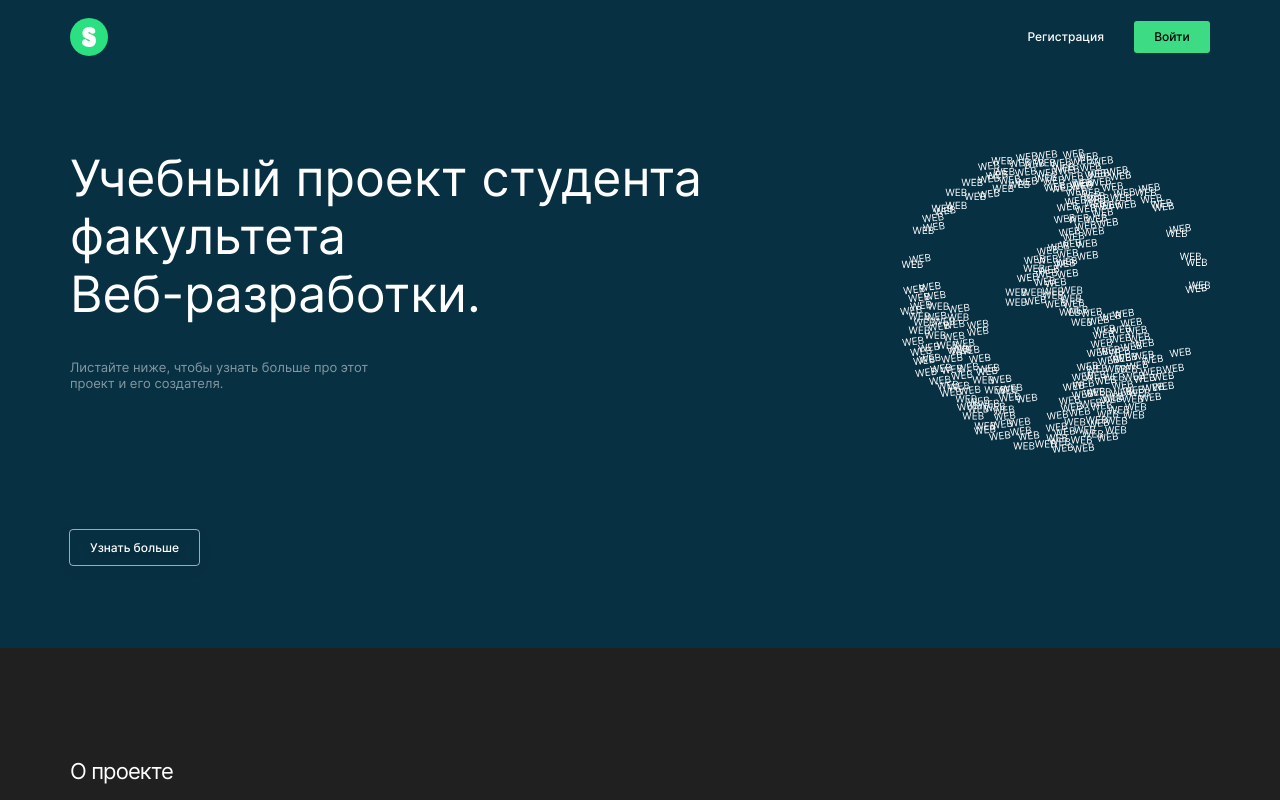
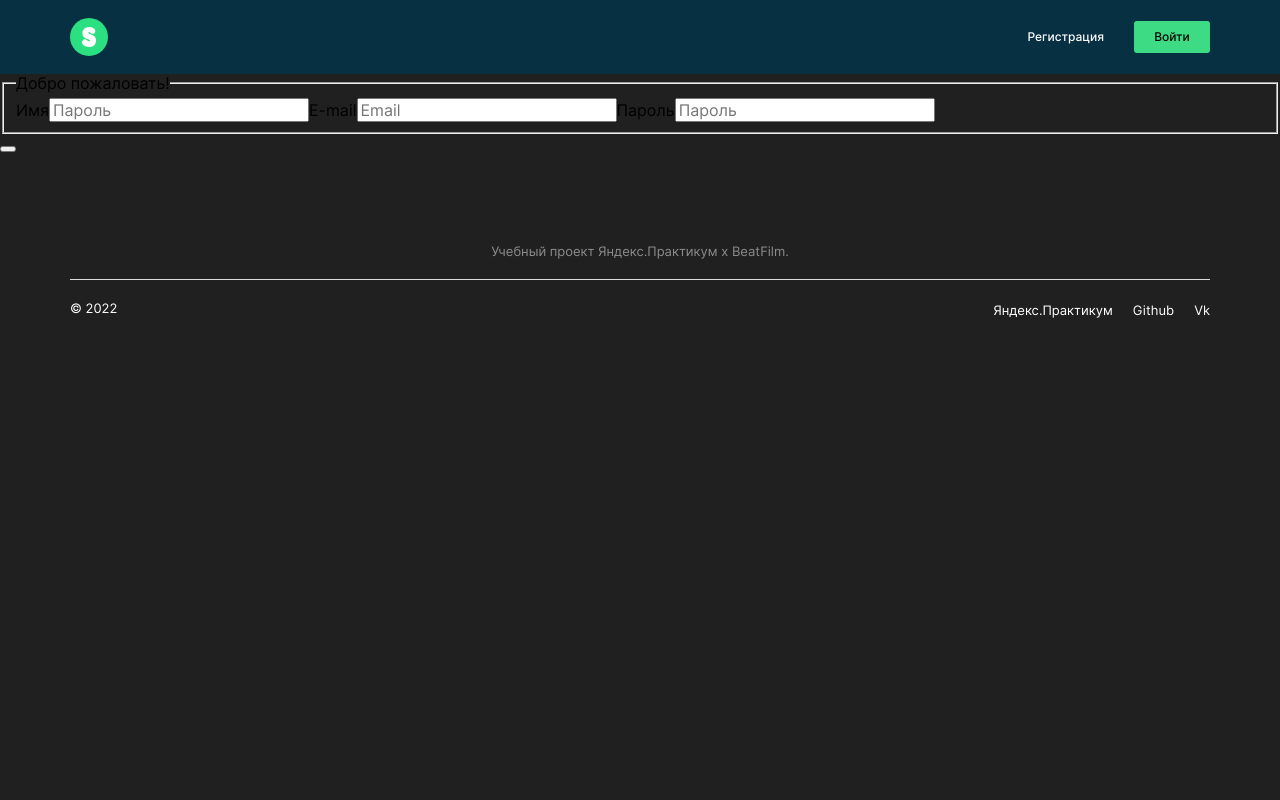
Before and after one commit to sdntmn/movies-explorer-frontend, a React (Create React App) app: page /register in a window 1280 px wide. Shown: the top 800 px of the page. Built offline with nearby package versions, Linux system fonts and the light colour scheme.

Commit message:
feat
Добавил компоненты

```diff
--- a/src/components/App/App.jsx
+++ b/src/components/App/App.jsx
@@ -1,21 +1,22 @@
-import Header from "../Main/Header";
-import Promo from "../Main/Promo";
-import AboutProject from "../Main/AboutProject";
-import Techs from "../Main/Techs";
-import AboutMe from "../Main/AboutMe";
-import Footer from "../Main/Footer";
+// import { Routes, Route } from "react-router-dom";
+import { Routes, Route } from "react-router-dom";
+import React from "react";
+import Header from "../Header/Header";
+import Home from "../Home/Home";
+import Footer from "../Footer/Footer";
+import Register from "../Register/Register";
+import Login from "../Login/Login";
 
-const App = function () {
+export default function App() {
   return (
     <div className='root'>
       <Header />
-      <Promo />
-      <AboutProject />
-      <Techs />
-      <AboutMe />
+      <Routes>
+        <Route path='/' element={<Home />} />
+        <Route path='/register' element={<Register />} />
+        <Route path='/login' element={<Login />} />
+      </Routes>
       <Footer />
     </div>
   );
-};
-
-export default App;
+}
--- a/src/components/Main/Footer.jsx
+++ b/src/components/Footer/Footer.jsx
@@ -15,7 +15,9 @@ const Footer = function () {
           <p class='footer__copy'>© {year}</p>
           <ul class='footer__links'>
             <li>
-              <Link class='footer__link' to='https://practicum.yandex.ru/web/'>
+              <Link
+                class='footer__link'
+                to={`https://practicum.yandex.ru/web/`}>
                 Яндекс.Практикум
               </Link>
             </li>
--- a/src/components/Main/Header.jsx
+++ b/src/components/Header/Header.jsx
@@ -8,10 +8,10 @@ const Header = function () {
       <header className='header'>
         <img className='logo' src={logoPath} alt='Логотип сайта' />
         <div className='header__nav'>
-          <Link className='header__link' to='/'>
+          <Link className='header__link' to='/register'>
             Регистрация
           </Link>
-          <Link className='header__button root__color-green' to='#'>
+          <Link className='header__button root__color-green' to='/login'>
             Войти
           </Link>
         </div>
--- /dev/null
+++ b/src/components/Home/Home.jsx
@@ -0,0 +1,17 @@
+import Promo from "../Main/Promo";
+import AboutProject from "../Main/AboutProject";
+import Techs from "../Main/Techs";
+import AboutMe from "../Main/AboutMe";
+
+const Home = function () {
+  return (
+    <>
+      <Promo />
+      <AboutProject />
+      <Techs />
+      <AboutMe />
+    </>
+  );
+};
+
+export default Home;
--- /dev/null
+++ b/src/components/Login/Login.jsx
@@ -0,0 +1,43 @@
+import React from "react";
+
+const Login = function () {
+  return (
+    <div className='form'>
+      <form className='form__data'>
+        <fieldset className='form__grouping'>
+          <legend className='form__title'>Рады видеть!</legend>
+          <span className='form__promp'>E-mail</span>
+          <input
+            className='form__input '
+            id='form-email-reg'
+            minLength='2'
+            maxLength='30'
+            placeholder='Email'
+            type='email'
+            name='email'
+            required
+          />
+          <span className='popup__input-error name-input-error'></span>
+          <span className='form__promp'>Пароль</span>
+          <input
+            className='form__input popup__input_value_link'
+            id='form-link-reg'
+            placeholder='Пароль'
+            type='password'
+            name='password'
+            required
+          />
+          <span className='popup__input-error link-input-error'></span>
+        </fieldset>
+        <button
+          type='submit'
+          className='form__button'
+          aria-label='Зарегистрироваться'>
+          Войти
+        </button>
+      </form>
+    </div>
+  );
+};
+
+export default Login;
--- a/src/components/Main/Promo.jsx
+++ b/src/components/Main/Promo.jsx
@@ -19,7 +19,7 @@ const Promo = function () {
           </div>
           <img className='promo__img' src={promoPath} alt='Логотип сайта' />
         </div>
-        <Link className='promo__button' to=''>
+        <Link className='promo__button' to='/'>
           Узнать больше
         </Link>
       </section>
--- /dev/null
+++ b/src/components/Register/Register.jsx
@@ -0,0 +1,51 @@
+import React from "react";
+
+const Register = function () {
+  return (
+    <div className='form'>
+      <form className='form__data'>
+        <fieldset className='form__grouping'>
+          <legend className='form__title'>Добро пожаловать!</legend>
+          <span className='form__promp'>Имя</span>
+          <input
+            className='form__input popup__input_value_link'
+            id='form-link-reg'
+            placeholder='Пароль'
+            type='password'
+            name='password'
+            required
+          />
+          <span className='popup__input-error link-input-error'></span>
+          <span className='form__promp'>E-mail</span>
+          <input
+            className='form__input '
+            id='form-email-reg'
+            minLength='2'
+            maxLength='30'
+            placeholder='Email'
+            type='email'
+            name='email'
+            required
+          />
+          <span className='popup__input-error name-input-error'></span>
+          <span className='form__promp'>Пароль</span>
+          <input
+            className='form__input popup__input_value_link'
+            id='form-link-reg'
+            placeholder='Пароль'
+            type='password'
+            name='password'
+            required
+          />
+          <span className='popup__input-error link-input-error'></span>
+        </fieldset>
+        <button
+          type='submit'
+          className='form__button'
+          aria-label='Зарегистрироваться'></button>
+      </form>
+    </div>
+  );
+};
+
+export default Register;
--- a/src/index.css
+++ b/src/index.css
@@ -6,9 +6,9 @@
 @import url(./components/App/App.css);
 
 /* Стили главной страницы Header, Promo, AboutProject, Techs, AboutMe, Footer*/
-@import url(./components/Main/Header.css);
+@import url(./components/Header/Header.css);
 @import url(./components/Main/Promo.css);
 @import url(./components/Main/AboutProject.css);
 @import url(./components/Main/Techs.css);
 @import url(./components/Main/AboutMe.css);
-@import url(./components/Main/Footer.css);
+@import url(./components/Footer/Footer.css);
```
Also changed, not shown: src/components/Footer/Footer.css (renamed from src/components/Main/Footer.css), src/components/Header/Header.css (renamed from src/components/Main/Header.css), src/components/Login/Login.css (added), src/components/Register/Register.css (added).
